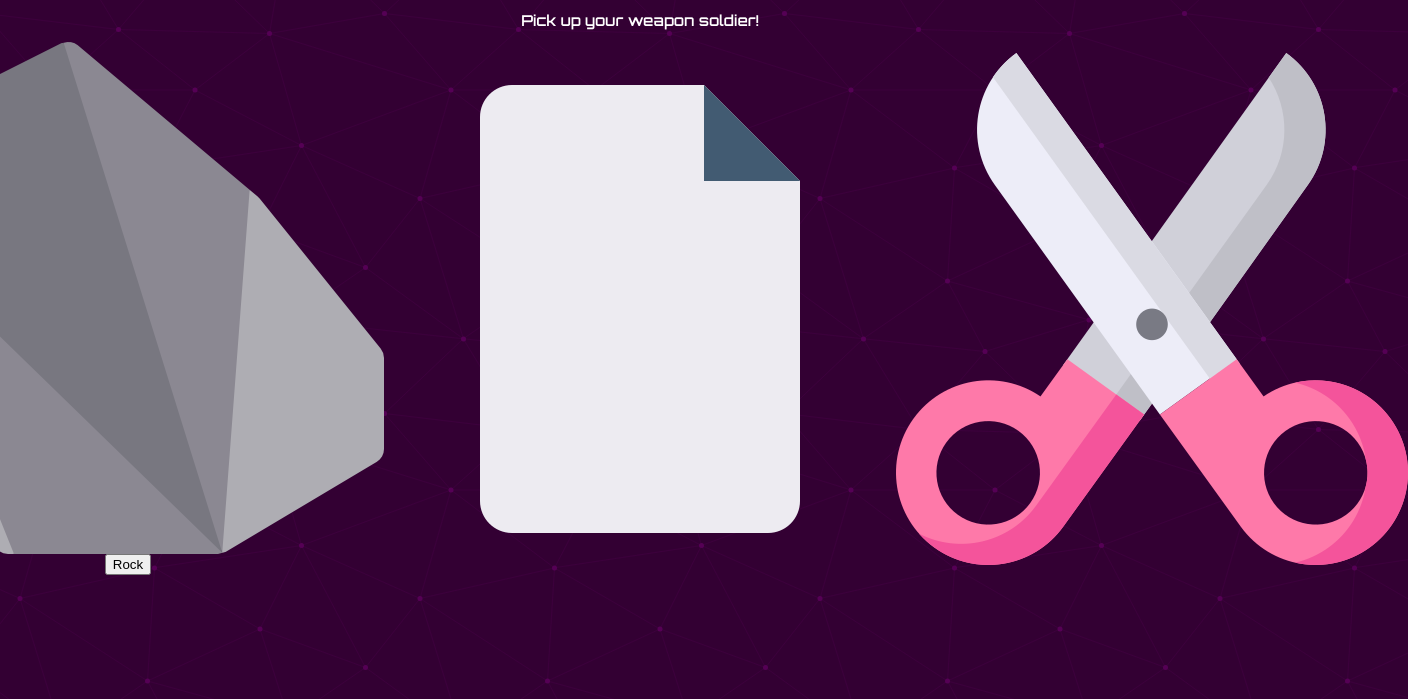
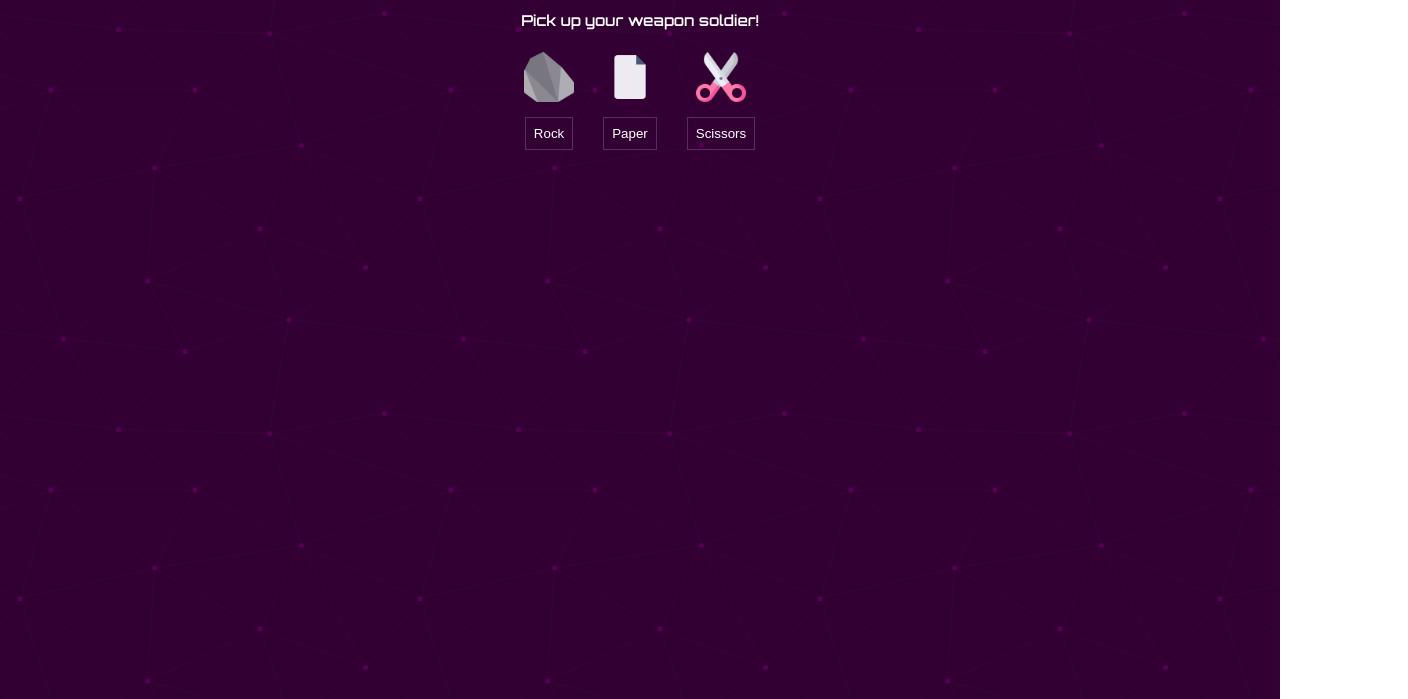
Before and after one commit to nikolliervin/Rock--Paper--Scissors, a plain HTML site: page index.html in a window 1280 px wide. Shown: the part 101-800 px from the top of the page, 1408 px wide, since content can reach past the window. Drawn offline with Linux system fonts and the light colour scheme.

Commit message:
gamebody

```diff
--- a/index.html
+++ b/index.html
@@ -25,9 +25,11 @@
       </div>
       <div class="selection">
         <img src="/images/file.png" alt="" class="weapon" />
+        <button class="selectBtn">Paper</button>
       </div>
       <div class="selection">
         <img src="/images/scissors.png" alt="" class="weapon" />
+        <button class="selectBtn">Scissors</button>
       </div>
     </section>
   </body>
--- a/styles.css
+++ b/styles.css
@@ -24,5 +24,16 @@ header h1{
     flex-direction: column;
     justify-content: center;
     align-items: center;
+    margin-top:1rem;
 
 }
+.weapon{
+    width: 50px;
+}
+.selectBtn{
+    margin: 1.5rem;
+    border: 1px solid rgba(255, 255, 255, 0.185);
+    color: white;
+    background-color: rgba(240, 248, 255, 0);
+    padding: .8rem;
+}
```
